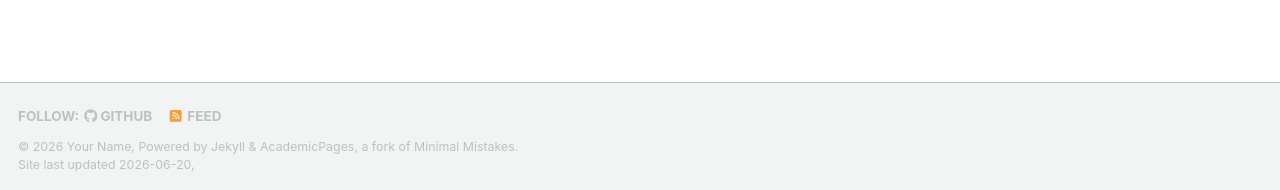
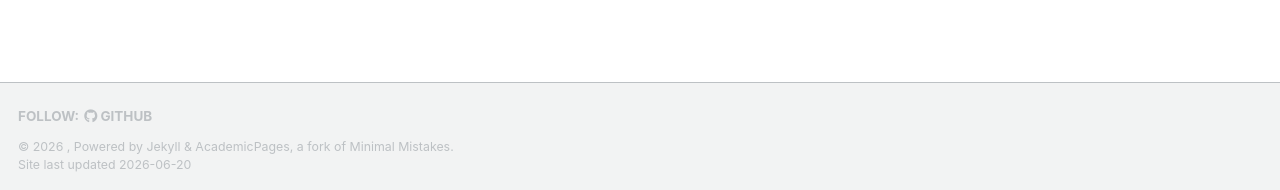
Before and after one commit to Joost987/Joost987.github.io, a Jekyll site: the page built from _pages/about.md, in a window 1280 px wide. Shown: the part 707-897 px from the top of the page. Built offline with Jekyll 4.4.1, drawn with Linux system fonts in a browser that asks for light colours; some web fonts are replaced; a script bundle is joined from its source files by our own code; library files that are not in the unit come from our copies.

Commit message:
Update footer.html

```diff
--- a/_includes/footer.html
+++ b/_includes/footer.html
@@ -12,14 +12,11 @@
     {% if site.author.bitbucket %}
       <li><a href="https://bitbucket.org/{{ site.author.bitbucket }}"><i class="fab fa-bitbucket" aria-hidden="true"></i> Bitbucket</a></li>
     {% endif %}
-    {% if site.atom_feed.hide != true %}
-    <li><a href="{% if site.atom_feed.path %}{{ site.atom_feed.path }}{% else %}{{ base_path }}/feed.xml{% endif %}"><i class="fa fa-fw fa-rss-square" aria-hidden="true"></i> {{ site.data.ui-text[site.locale].feed_label | default: "Feed" }}</a></li>
-    {% endif %}
   </ul>
 </div>
 {% endif %}
 
 <div class="page__footer-copyright">
-  &copy; {{ site.time | date: '%Y' }} {{ site.name | default: Joost de Nijs }}, {{ site.data.ui-text[site.locale].powered_by | default: "Powered by" }} <a href="https://jekyllrb.com" rel="nofollow">Jekyll</a> &amp; <a href="https://github.com/academicpages/academicpages.github.io">AcademicPages</a>, a fork of <a href="https://mademistakes.com/work/minimal-mistakes-jekyll-theme/" rel="nofollow">Minimal Mistakes</a>.<br />
-  Site last updated {{ "now" | date: '%Y-%m-%d' }},
+  &copy; {{ site.time | date: '%Y' }} {{ Joost de Nijs | default: Joost de Nijs }}, {{ site.data.ui-text[site.locale].powered_by | default: "Powered by" }} <a href="https://jekyllrb.com" rel="nofollow">Jekyll</a> &amp; <a href="https://github.com/academicpages/academicpages.github.io">AcademicPages</a>, a fork of <a href="https://mademistakes.com/work/minimal-mistakes-jekyll-theme/" rel="nofollow">Minimal Mistakes</a>.<br />
+  Site last updated {{ "now" | date: '%Y-%m-%d' }}
 </div>
```
